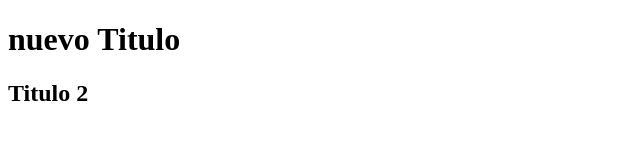
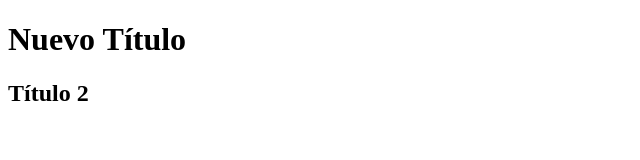
Before and after one commit to Giuuuulll/examen-prueba-de-software-2024, a plain HTML site: page index.html in a window 1280 px wide. Shown: the whole page, without its empty margins (0-640 px from the left). Drawn offline with Linux system fonts and the light colour scheme.

Commit message:
Cuarta subida

```diff
--- a/index.html
+++ b/index.html
@@ -6,7 +6,7 @@
     <title>Document</title>
 </head>
 <body>
-    <h1> nuevo Titulo </h1>
-    <h2> Titulo 2</h2>
+    <h1> Nuevo Título </h1>
+    <h2> Título 2</h2>
 </body>
 </html>
```
